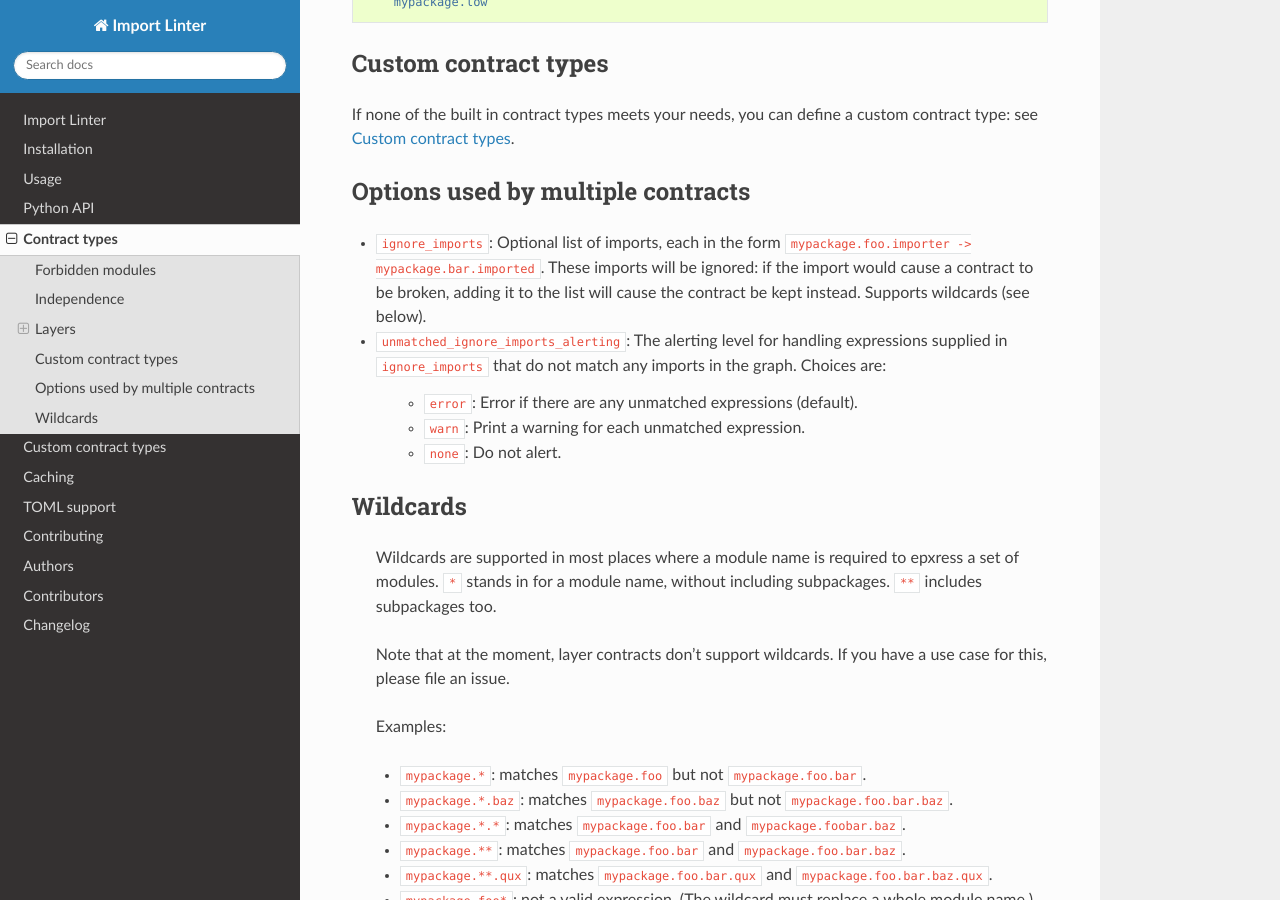
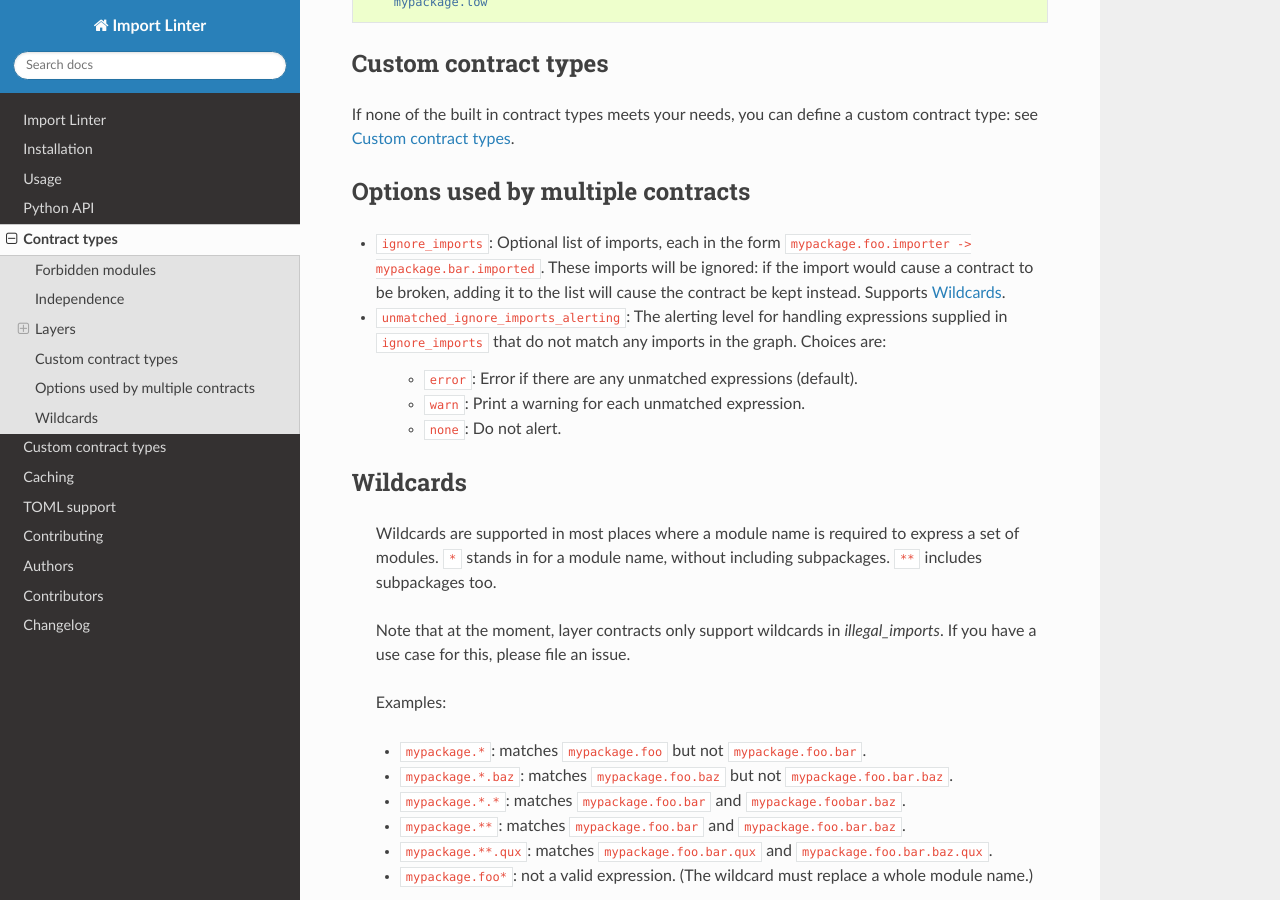
Before and after one commit to seddonym/import-linter, a Sphinx documentation site: the page built from docs/contract_types.rst, in a window 1280 px wide and 900 px high, scrolled down 7086 px. Built offline with Sphinx 7.4.7 and the Read the Docs theme 2.0.0, drawn with Linux system fonts in a browser that asks for light colours.

Commit message:
Add link to wildcards

```diff
--- a/docs/contract_types.rst
+++ b/docs/contract_types.rst
@@ -332,7 +332,7 @@ Options used by multiple contracts
 
 - ``ignore_imports``: Optional list of imports, each in the form ``mypackage.foo.importer -> mypackage.bar.imported``.
   These imports will be ignored: if the import would cause a contract to be broken, adding it to the list will cause the
-  contract be kept instead. Supports wildcards (see below).
+  contract be kept instead. Supports :ref:`wildcards`.
 
 - ``unmatched_ignore_imports_alerting``: The alerting level for handling expressions supplied in ``ignore_imports``
   that do not match any imports in the graph. Choices are:
@@ -341,13 +341,15 @@ Options used by multiple contracts
     - ``warn``: Print a warning for each unmatched expression.
     - ``none``: Do not alert.
 
+.. _wildcards:
+
 Wildcards
 ---------
 
-  Wildcards are supported in most places where a module name is required to epxress a set of modules.
+  Wildcards are supported in most places where a module name is required to express a set of modules.
   ``*`` stands in for a module name, without including subpackages. ``**`` includes subpackages too.
 
-  Note that at the moment, layer contracts don't support wildcards.
+  Note that at the moment, layer contracts only support wildcards in `illegal_imports`.
   If you have a use case for this, please file an issue.
 
   Examples:
```
